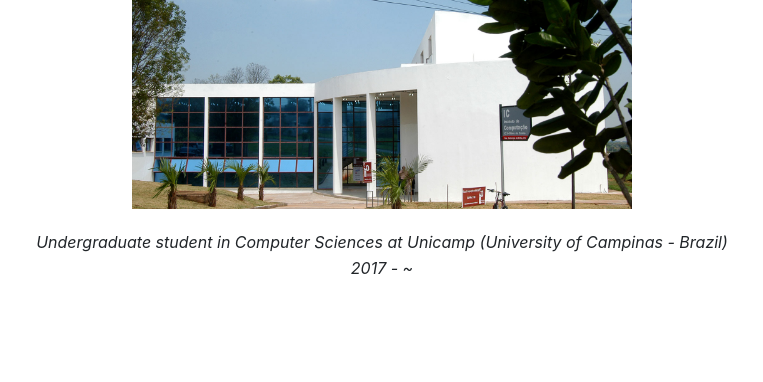
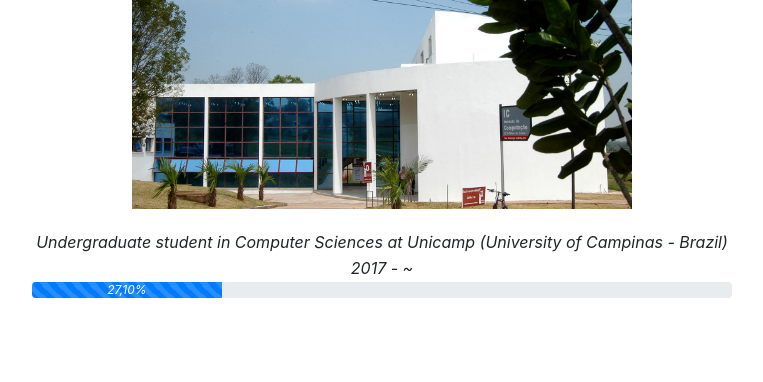
Before and after one commit to pedroBBastos/PersonalSite, a Django app: page /unicamp/ in a window 1280 px wide. Shown: the part 71-453 px from the top of the page, without its empty margins (288-1051 px from the left). Run offline with Django 3.2, Linux system fonts and the light colour scheme; some libraries are stand-ins or nearby versions.

Commit message:
Adicionando link para github e progress-bar da graduação.

```diff
--- a/personalSite/mysite/templates/mysite/index.html
+++ b/personalSite/mysite/templates/mysite/index.html
@@ -75,7 +75,7 @@
       {% block menuItems %}
       <li class="nav-item"><a class="nav-link" href="{% url 'mysite:home' %}">Home</a></li>
       <li class="nav-item"><a class="nav-link" href="{% url 'mysite:unicamp' %}">Unicamp</a></li>
-      <li class="nav-item"><a class="nav-link" href="#">Hack Life</a></li>
+      <li class="nav-item"><a class="nav-link" href="{% url 'mysite:hacklife' %}">Hack Life</a></li>
       <li class="nav-item"><a class="nav-link" href="#">Youtube playlists</a></li>
       <li class="nav-item margin50"><input type="text" class="form-control searchInput" id="search"></li>
       <li class="nav-item margin10"><button type="button" class="btn btn-primary">Procurar</button></li>
--- a/personalSite/mysite/templates/mysite/unicamp.html
+++ b/personalSite/mysite/templates/mysite/unicamp.html
@@ -7,6 +7,10 @@
   .icImage {
     width: 500px;
     height: 210px;
+  }
+
+  .progressBar {
+    width: 700px;
   }
 {% endblock style %}
 
@@ -21,6 +25,13 @@
       <tr class="d-flex justify-content-center">
         <td>2017 - ~</td>
       </tr>
+      <tr class="d-flex justify-content-center">
+        <td>
+          <div class="progress progressBar">
+            <div class="progress-bar progress-bar-striped progress-bar-animated" role="progressbar" style="width: 27.10%;" aria-valuenow="25" aria-valuemin="0" aria-valuemax="100">27,10%</div>
+          </div>
+        </td>
+      </tr>
     </table>
   </div>
 {% endblock content %}
--- a/personalSite/mysite/urls.py
+++ b/personalSite/mysite/urls.py
@@ -6,4 +6,5 @@ app_name = 'mysite'
 urlpatterns = [
     path('', views.index, name='home'),
     path('unicamp/', views.unicamp, name='unicamp'),
+    path('hacklife/', views.hacklife, name='hacklife'),
 ]
--- a/personalSite/mysite/views.py
+++ b/personalSite/mysite/views.py
@@ -7,3 +7,6 @@ def index(request):
 
 def unicamp(request):
     return render(request, 'mysite/unicamp.html', {})
+
+def hacklife(request):
+    return render(request, 'mysite/hackLife.html', {})
```
Also changed, not shown: personalSite/mysite/templates/mysite/hackLife.html (added, +18 -0 lines), personalSite/mysite/static/mysite/images/GitHub-Mark.png (added).
